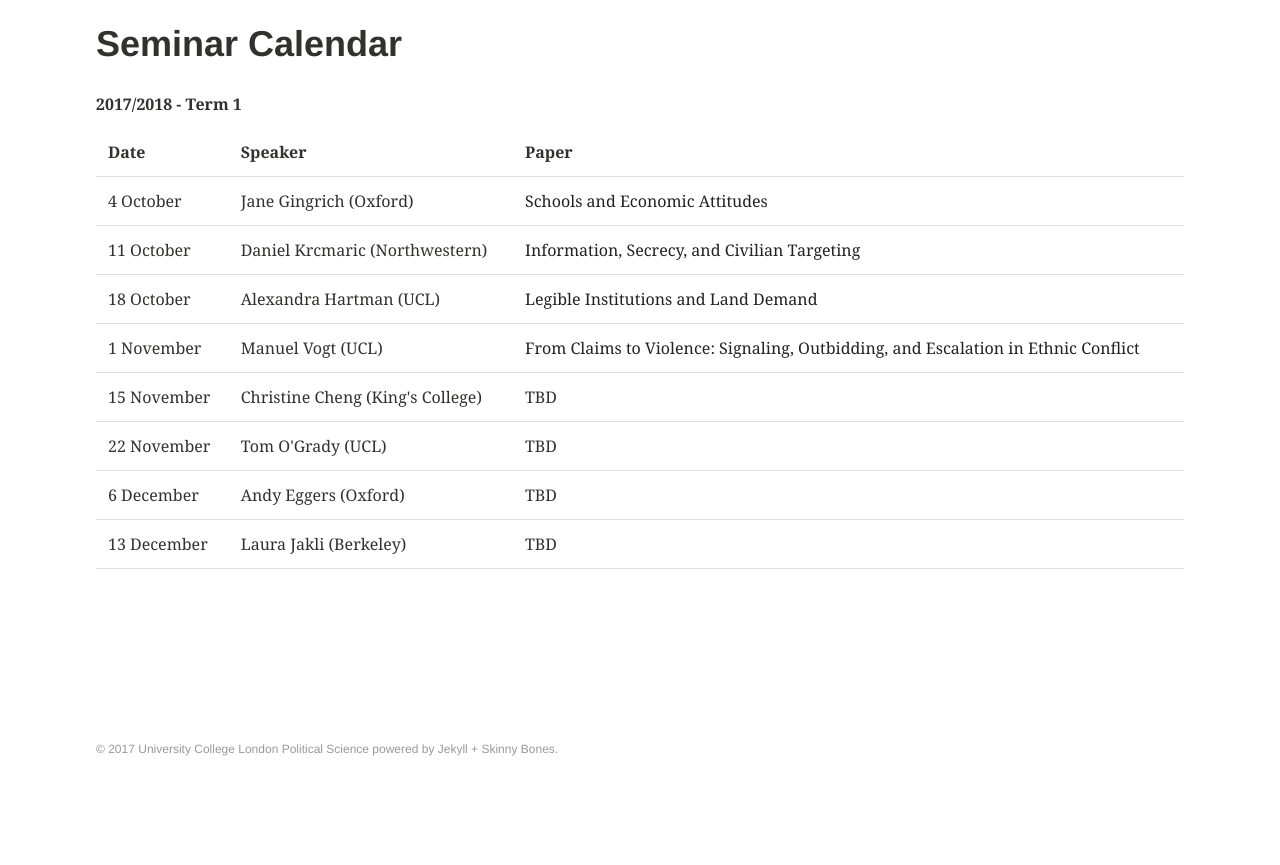
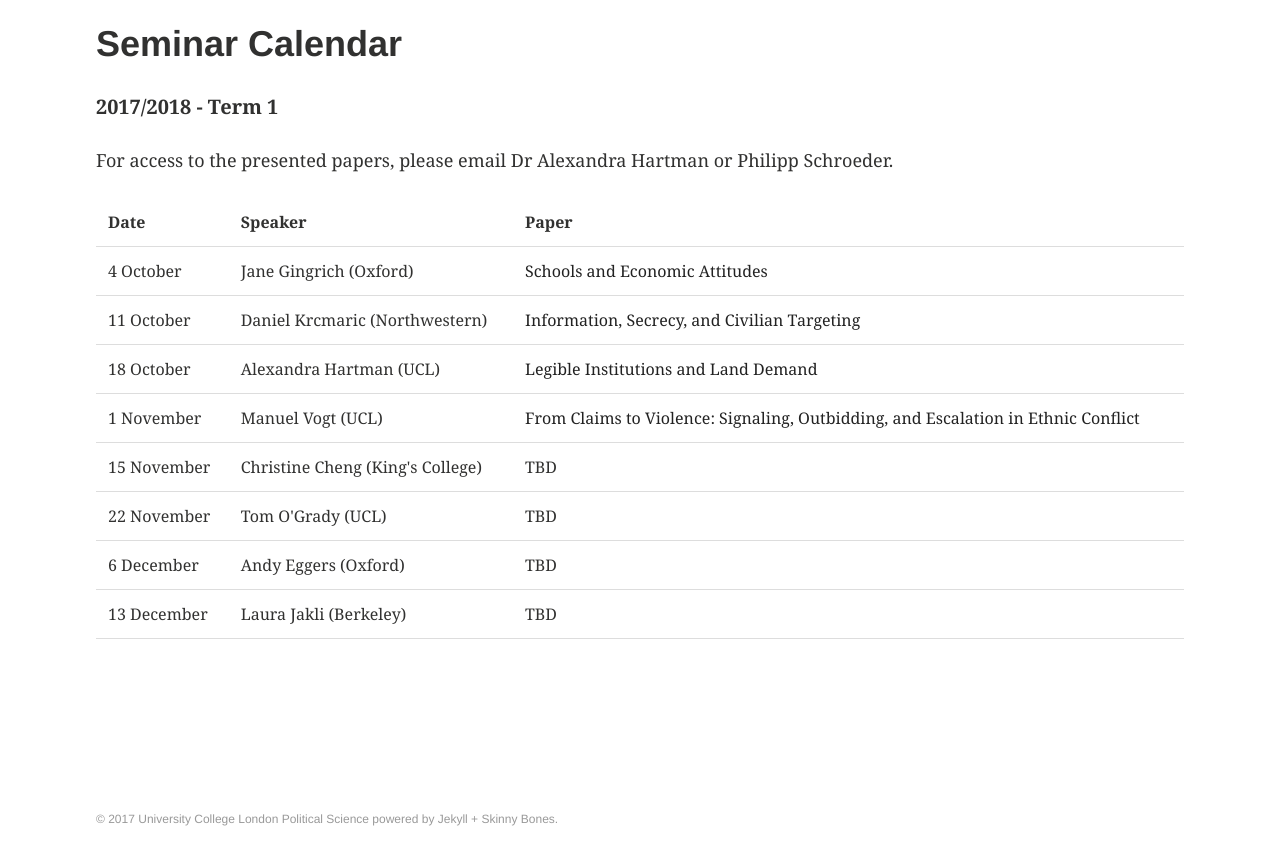
Before and after one commit to phischroeder/drs_page, a Jekyll site: the page built from calendar/index.html, in a window 1280 px wide, cut to the strip 216-1121 px from the top of the page. Shown: the top 865 px of the strip. Built offline with Jekyll 4.4.1, drawn with Linux system fonts in a browser that asks for light colours; before the commit the page ends 1051 px from its top, so only the background shows below that.

Commit message:
Update index.html

```diff
--- a/calendar/index.html
+++ b/calendar/index.html
@@ -2,7 +2,8 @@
 layout: archive
 title: "Seminar Calendar"
 ---
-<b>2017/2018 - Term 1</b>
+<p><b>2017/2018 - Term 1</b></p>
+<p>For access to the presented papers, please email Dr Alexandra Hartman or Philipp Schroeder.
 
 <TABLE>
    <TR>
```
